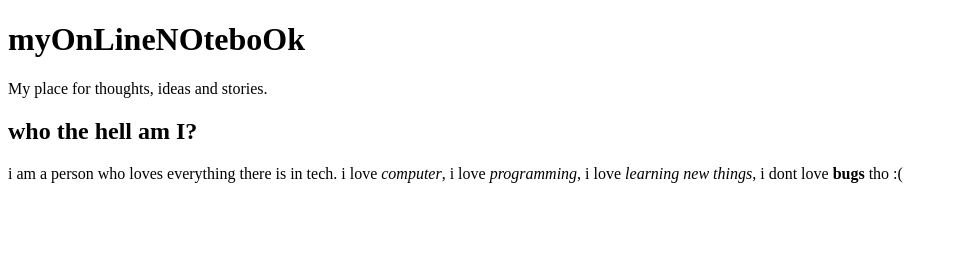
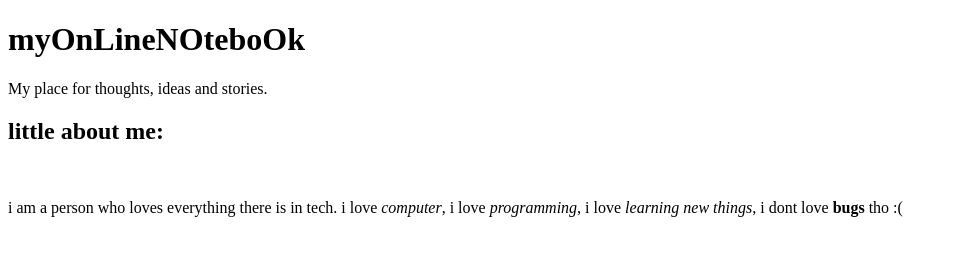
Before and after one commit to Tariq580/personal_site_arian, a plain HTML site: page index.html in a window 1280 px wide. Shown: the whole page, without its empty margins (0-958 px from the left). Drawn offline with Linux system fonts and the light colour scheme.

Commit message:
added img

```diff
--- a/index.html
+++ b/index.html
@@ -3,7 +3,9 @@
     <body>
         <h1>myOnLineNOteboOk</h1>
         <p>My place for thoughts, ideas and stories.</p>
-        <h2>who the hell am I?</h2>
+        <h2>little about me:</h2>
+        <img> <source><assets>
+        <meme class="gif"></meme></source> </img>
         <p> i am a person who loves everything there is in tech.
             i love <i>computer</i>,
             i love <i>programming</i>,
```
Also changed, not shown: assets/meme.gif (added).
